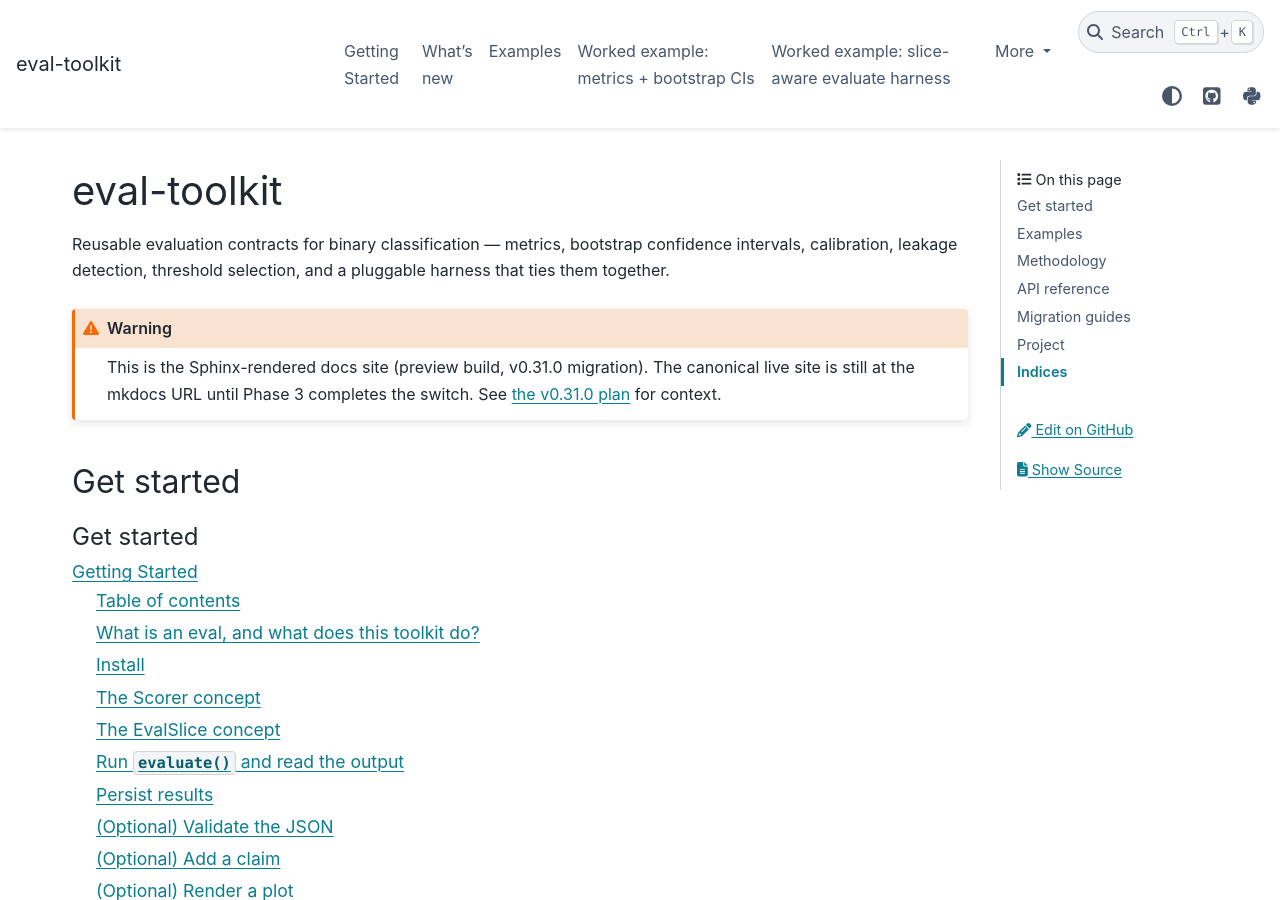
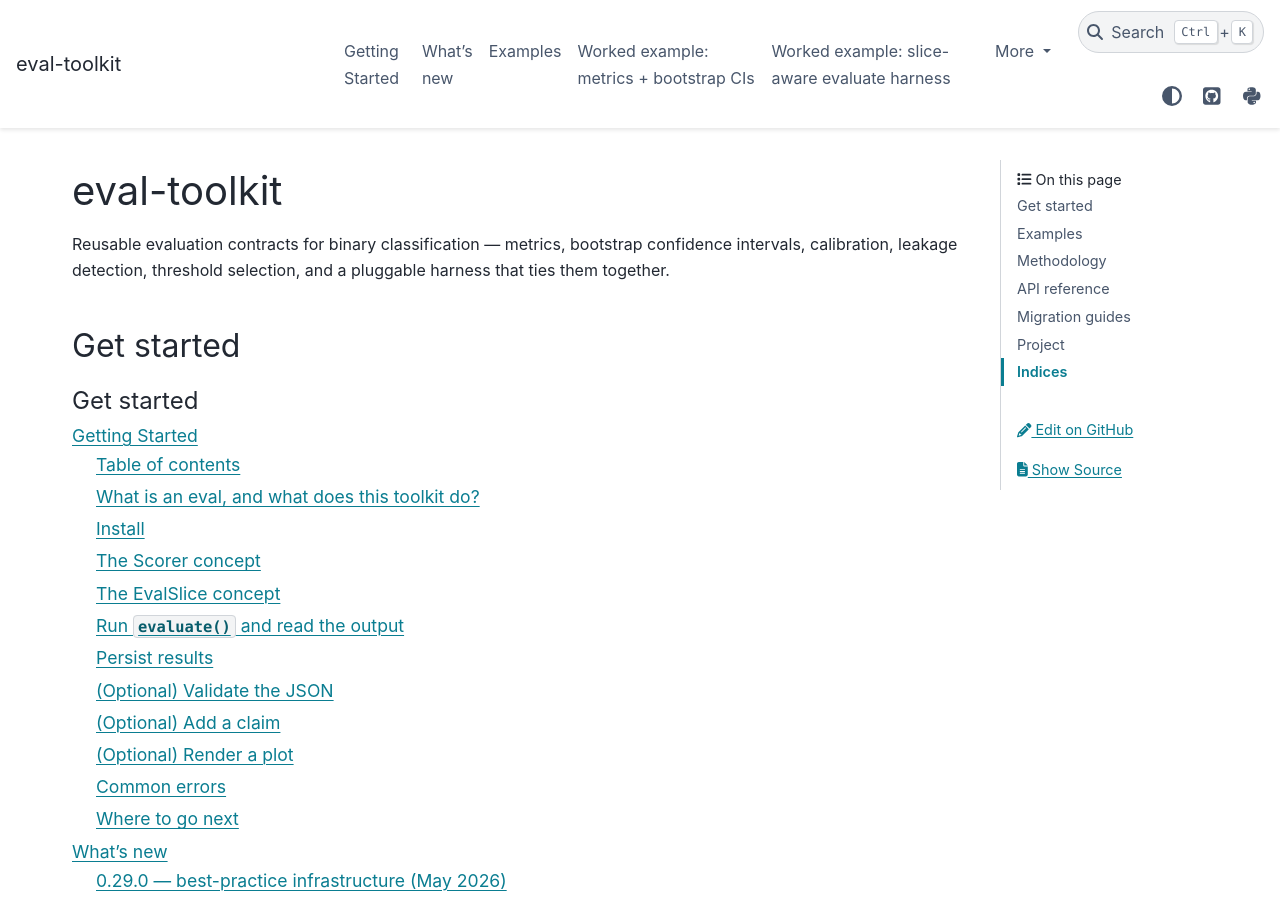
Before and after one commit to brandon-behring/eval-toolkit, a Sphinx documentation site: the page built from docs/source/index.md, in a window 1280 px wide and 900 px high. Built offline with Sphinx 7.4.7 and the PyData theme 0.15.4, drawn with Linux system fonts in a browser that asks for light colours.

Commit message:
docs: remove stale "preview build" warning from index.md
Phase 1 of the v0.31.0 migration added a {warning} block at the top of
the Sphinx site index page noting "this is a preview, the canonical
site is still at mkdocs until Phase 3." Phase 3 + v0.31.0 release
completed that switch — the Sphinx site IS now the canonical live
site at https://brandon-behring.github.io/eval-toolkit/.

Removing the stale warning so the homepage doesn't confuse readers
into thinking they're looking at a temporary preview.

Generated with Claude Code

Co-Authored-By: Claude <noreply@anthropic.com>

````diff
--- a/docs/source/index.md
+++ b/docs/source/index.md
@@ -3,14 +3,6 @@
 Reusable evaluation contracts for binary classification — metrics,
 bootstrap confidence intervals, calibration, leakage detection, threshold
 selection, and a pluggable harness that ties them together.
-
-```{warning}
-This is the Sphinx-rendered docs site (preview build, v0.31.0
-migration). The canonical live site is still at the mkdocs URL until
-Phase 3 completes the switch. See
-[the v0.31.0 plan](https://github.com/brandon-behring/eval-toolkit/blob/main/docs-preview/README.md)
-for context.
-```
 
 ## Get started
 
````
